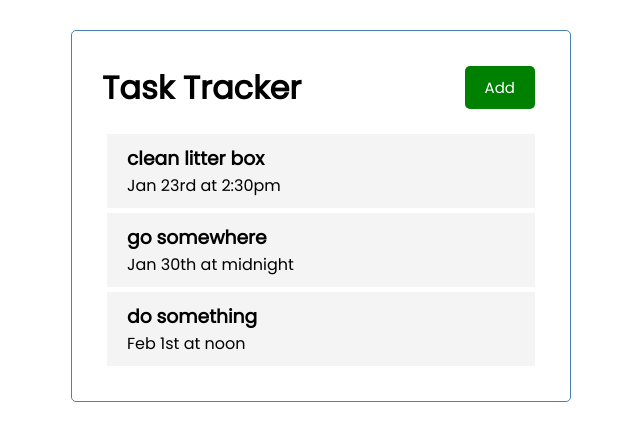
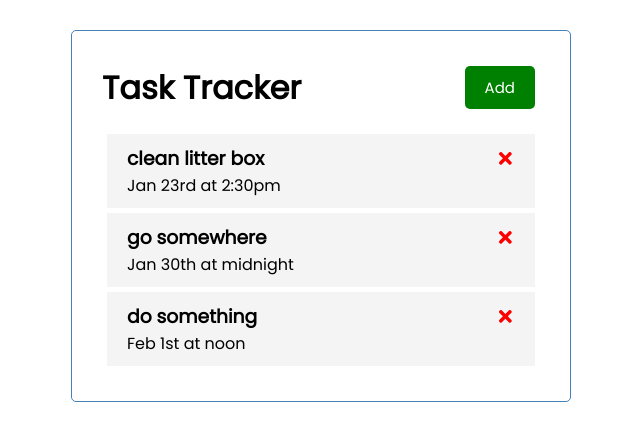
Before and after one commit to Shamoleambo/react-loop, a React (Vite) app: page / in a window 1280 px wide. Shown: the top 440 px of the page, without its empty margins (319-959 px from the left). Built offline with nearby package versions, Linux system fonts and the light colour scheme.

Commit message:
install react-icons

```diff
--- a/package.json
+++ b/package.json
@@ -11,7 +11,8 @@
   },
   "dependencies": {
     "react": "^18.2.0",
-    "react-dom": "^18.2.0"
+    "react-dom": "^18.2.0",
+    "react-icons": "^5.0.1"
   },
   "devDependencies": {
     "@types/react": "^18.2.43",
--- a/src/components/Task.jsx
+++ b/src/components/Task.jsx
@@ -1,7 +1,12 @@
+import { FaTimes } from 'react-icons/fa'
+
 export default function Task({ task }) {
   return (
     <div className='task'>
-      <h3>{task.text}</h3>
+      <h3>
+        {task.text}
+        <FaTimes style={{ color: 'red' }} />
+      </h3>
       <p>{task.day}</p>
     </div>
   )
```
Also changed, not shown: 1 other file (tests, documents, lock files or other folders).
